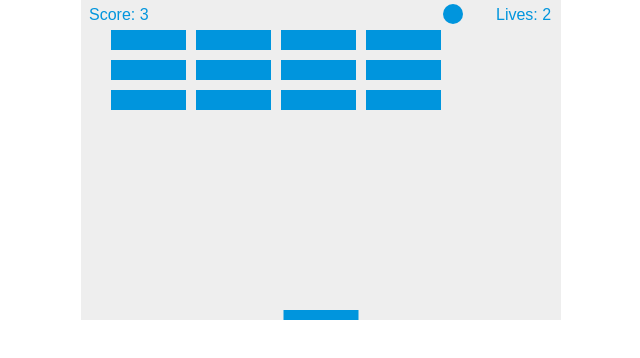
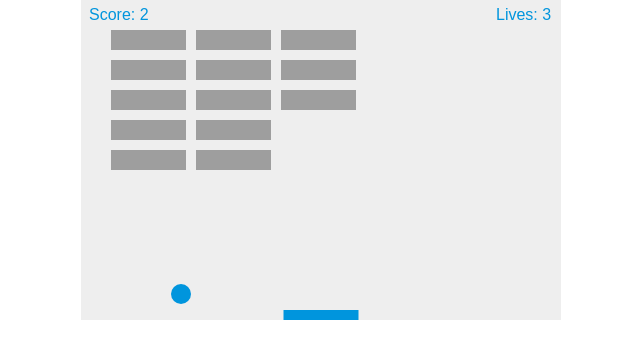
Before and after one commit to yyemets/hack-the-break, a plain HTML site: page index.html in a window 1280 px wide. Shown: the whole page, without its empty margins (319-959 px from the left). Drawn offline with Linux system fonts and the light colour scheme.

Commit message:
added bricks made from an image, slightly broken

```diff
--- a/index.html
+++ b/index.html
@@ -39,7 +39,12 @@
     for (var c = 0; c < brickColumnCount; c++) {
         bricks[c] = [];
         for (var r = 0; r < brickRowCount; r++) {
-            bricks[c][r] = { x: 0, y: 0, status: 1 };
+                let brickX = (c*(brickWidth+brickPadding))+brickOffsetLeft;
+                let brickY = (r*(brickHeight+brickPadding))+brickOffsetTop;
+
+                bricks[c][r] = {
+                    x: brickX, y: brickY,
+                    status: 1 };
         }
     }
 
@@ -105,18 +110,23 @@
         ctx.closePath();
     }
     function drawBricks() {
+        var iw=img.width;
+        var ih=img.height;
+        var pieceWidth=iw/brickColumnCount;
+        var pieceHeight=ih/brickRowCount;
+
         for (var c = 0; c < brickColumnCount; c++) {
             for (var r = 0; r < brickRowCount; r++) {
                 if (bricks[c][r].status == 1) {
-                    var brickX = (r * (brickWidth + brickPadding)) + brickOffsetLeft;
-                    var brickY = (c * (brickHeight + brickPadding)) + brickOffsetTop;
-                    bricks[c][r].x = brickX;
-                    bricks[c][r].y = brickY;
-                    ctx.beginPath();
-                    ctx.rect(brickX, brickY, brickWidth, brickHeight);
-                    ctx.fillStyle = "#0095DD";
-                    ctx.fill();
-                    ctx.closePath();
+                    ctx.drawImage(
+                      // from the original image
+                      img,
+                      // take the next x,y piece
+                      c*pieceWidth, r*pieceHeight, pieceWidth, pieceHeight,
+                      // draw it on canvas based on the shuffled pieces[] array
+                      // p.col*pieceWidth, p.row*pieceHeight, pieceWidth, pieceHeight
+                      bricks[c][r].x, bricks[c][r].y, brickWidth, brickHeight
+                    );
                 }
             }
         }
@@ -179,7 +189,9 @@
         requestAnimationFrame(draw);
     }
 
-    draw();
+    var img=new Image();
+    img.onload=draw;
+    img.src="https://cdn.discordapp.com/attachments/950288098535804939/952377469028159508/IMG_5697.jpg"
 
 </script>
 
```
